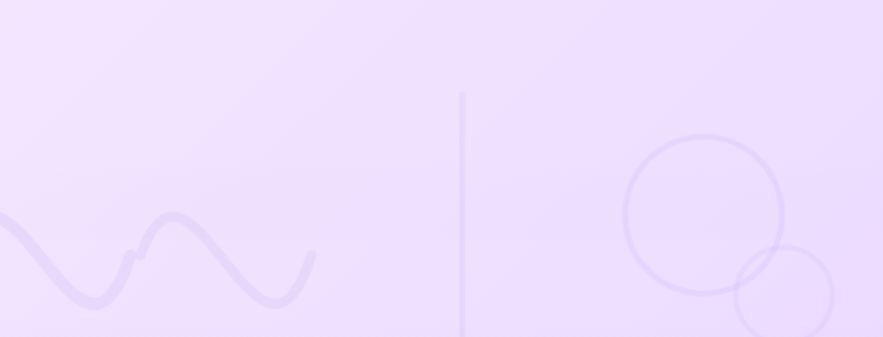
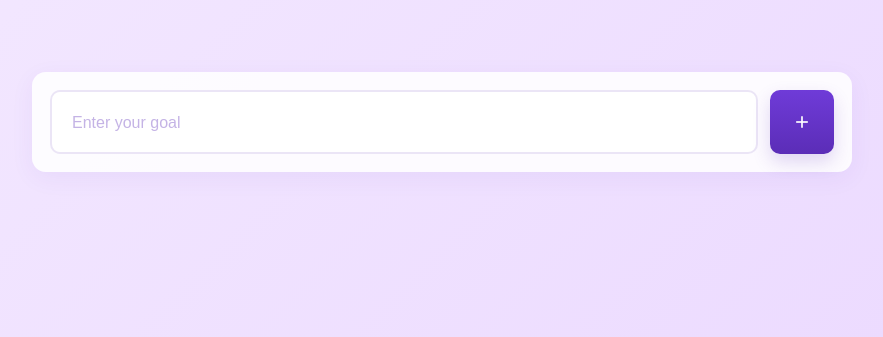
Before and after one commit to Bheem-Works/codeWithAi, a plain HTML site: page todolist/main.html in a window 1280 px wide. Shown: the top 337 px of the page, without its empty margins (198-1081 px from the left). Drawn offline with Linux system fonts and the light colour scheme.

Commit message:
Input field change

```diff
--- a/todolist/main.html
+++ b/todolist/main.html
@@ -97,48 +97,65 @@
     @keyframes dotPop{ 0%,80%,100%{ transform:translateY(0); opacity:.7 } 40%{ transform:translateY(-8px); opacity:1 } }
 
     /* MAIN APP - hidden at first */
-    #mainApp{ display:none; min-height:100vh; align-items:center; justify-content:center; padding:32px; }
-    #mainApp.show{ display:flex; } /* Keep hidden even when show class is added */
+    /* keep main hidden until splash ends; place content at top-center */
+    #mainApp{ display:none; min-height:100vh; align-items:flex-start; justify-content:center; padding:72px 32px 32px; }
+    #mainApp.show{ display:flex; }
 
-    /* simple main app card */
-    .main-card{
-      width:100%; max-width:640px; padding:36px; border-radius:12px; box-shadow:0 10px 30px rgba(21,12,60,0.08);
-      background: linear-gradient(180deg, rgba(255,255,255,0.96), rgba(255,255,255,0.9));
-      text-align:center;
-    }
-    .main-card h1{ margin-bottom:12px; color:#3b2b4a; font-size: clamp(20px, 3vw, 28px); }
-    .main-card p{ color:#555; margin:0; }
-
-    /* Large input box container */
-    .input-container{
-      width:100%; max-width:700px; margin:32px auto; padding:24px;
-      background: rgba(255,255,255,0.7); border-radius:16px;
-      box-shadow: 0 4px 16px rgba(91,45,183,0.06);
-      backdrop-filter: blur(8px);
+    /* Goal input/button block (top-centered) */
+    .goal{
+      width:100%;
+      max-width:820px;
+      margin:0 auto;
+      display:flex;
+      gap:12px;
+      align-items:center;
+      justify-content:center;
+      padding:18px;
+      border-radius:14px;
+      background: rgba(255,255,255,0.88);
+      box-shadow: 0 6px 24px rgba(91,45,183,0.06);
     }
 
-    .input-container input{
-      width:100%; padding:18px 24px; font-size:18px;
-      border: 2px solid #e9d5ff; border-radius:12px;
-      outline:none; transition: all 300ms ease;
-      background: rgba(255,255,255,0.9);
-      color:#3b2b4a; font-family:inherit;
+    .goal input[type="text"]{
+      flex:1;
+      min-height:64px;
+      padding:18px 20px;
+      font-size:18px;
+      border:2px solid rgba(91,45,183,0.12);
+      border-radius:10px;
+      outline:none;
+      transition: border-color .18s ease, box-shadow .18s ease;
+      background: rgba(255,255,255,0.98);
+      color:#3b2b4a;
+    }
+    .goal input[type="text"]::placeholder{
+      color: rgba(91,45,183,0.36);
+      font-size:16px;
     }
 
-    .input-container input:focus{
-      border-color:#5b2db7; box-shadow:0 0 0 4px rgba(91,45,183,0.1);
-      background: #ffffff;
+    .goal button{
+      display:inline-flex;
+      align-items:center;
+      justify-content:center;
+      min-width:64px;
+      min-height:64px;
+      padding:12px 16px;
+      border-radius:10px;
+      border:none;
+      background: linear-gradient(180deg,#6f3bd8,#5b2db7);
+      color:#fff;
+      cursor:pointer;
+      box-shadow: 0 8px 18px rgba(91,45,183,0.18);
+      transition: transform .12s ease, box-shadow .12s ease, opacity .12s;
     }
+    .goal button svg{ width:20px; height:20px; stroke: #fff; display:block; }
+    .goal button:hover{ transform: translateY(-3px); box-shadow: 0 12px 30px rgba(91,45,183,0.22); }
+    .goal button:active{ transform: translateY(0); opacity:0.95; }
 
-    .input-container input::placeholder{
-      color: rgba(91,45,183,0.4);
-    }
-
-    /* Large input label */
-    .input-container label{
-      display:block; font-size:28px; font-weight:700;
-      color:#3b2b4a; margin-bottom:16px; text-align:center;
-      letter-spacing:0.5px;
+    @media (max-width:520px){
+      .goal{ flex-direction:column; padding:14px; gap:10px; }
+      .goal input[type="text"]{ min-height:56px; font-size:16px; }
+      .goal button{ width:100%; min-width:0; height:52px; border-radius:10px; }
     }
 
     /* responsive */
@@ -189,23 +206,21 @@
 
   <!-- Main app (hidden permanently) -->
   <main id="mainApp" aria-hidden="true">
-    <!-- This section is intentionally hidden -->
-    <div class="main-card">
-      <h1>Welcome to MISO TODOLIST</h1>
-      <p>Stay organized and manage your tasks efficiently.</p>
-
-      <!-- Large input box for new task -->
-      <div class="input-container">
-        <label for="newTask">New Task</label>
-        <input type="text" id="newTask" placeholder="What do you need to do?" aria-label="New task input">
-      </div>
+    <div class="goal" role="form" aria-label="Add goal">
+      <input type="text" placeholder="Enter your goal" aria-label="Goal input">
+      <button aria-label="Add goal">
+        <svg width="20" height="20" viewBox="0 0 24 24" fill="none" stroke="currentColor" stroke-width="2" aria-hidden="true">
+          <line x1="12" y1="5" x2="12" y2="19"></line>
+          <line x1="5" y1="12" x2="19" y2="12"></line>
+        </svg>
+      </button>
     </div>
   </main>
 
   <script>
     // Show splash on load; hide it after exactly 5000ms
     (function(){
-      const SPLASH_MS = 5000;
+      const SPLASH_MS = 1000;
       const FADE_MS = 600;
       const splash = document.getElementById('splash');
       const mainApp = document.getElementById('mainApp');
```
